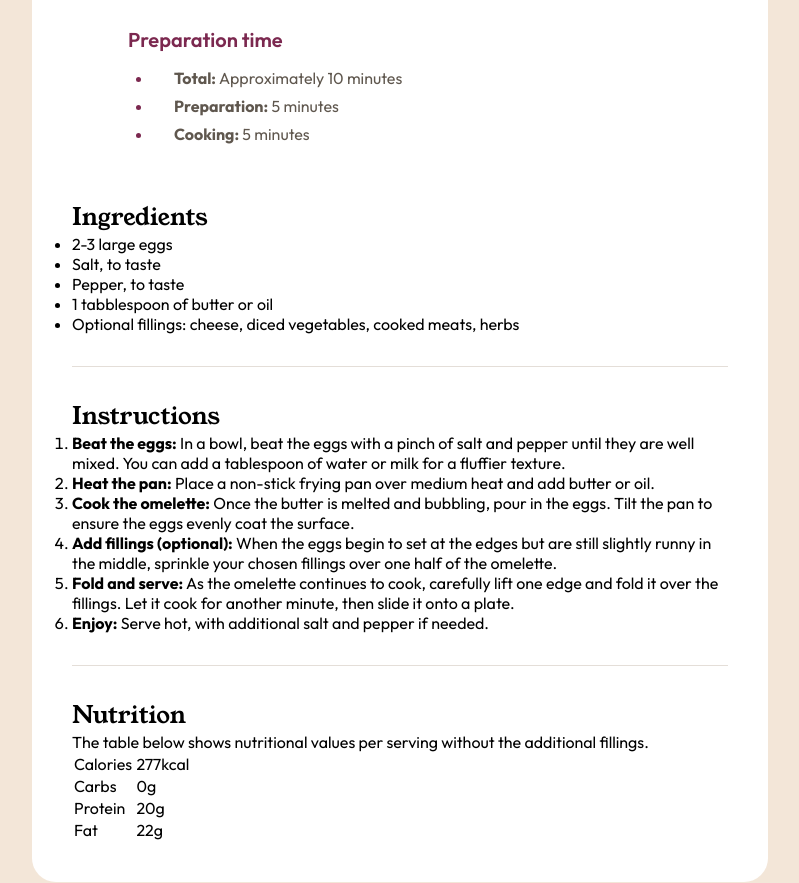
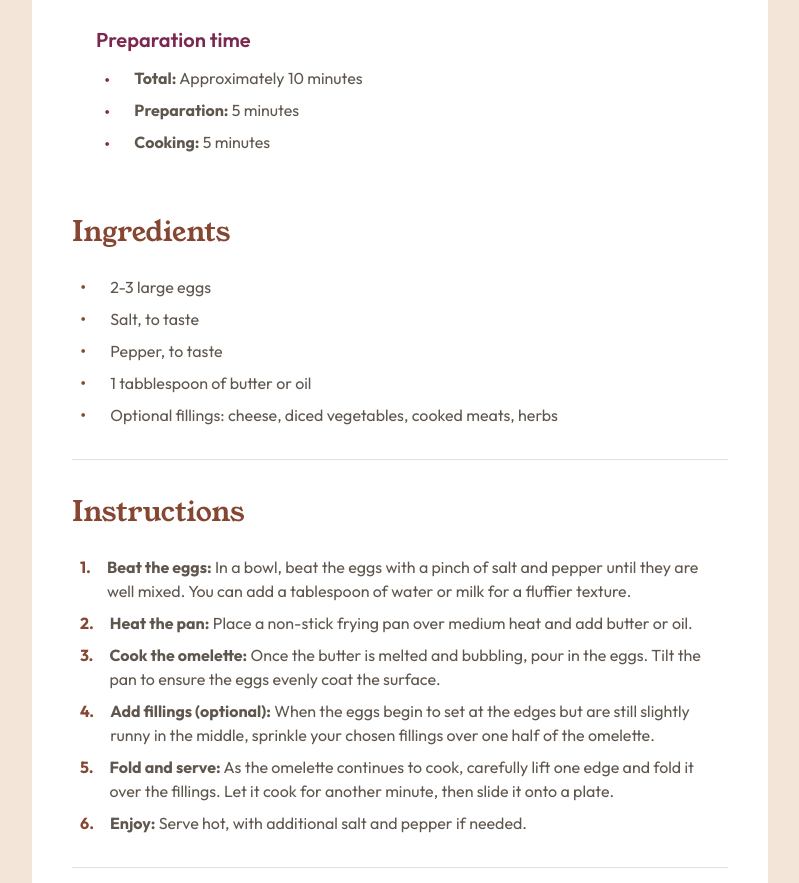
Before and after one commit to Joao0330/recipe-page-frontendmentor, a plain HTML site: page index.html in a window 1280 px wide. Shown: the part 660-1543 px from the top of the page, without its empty margins (240-1039 px from the left). Drawn offline with Linux system fonts and the light colour scheme.

Commit message:
Solved the challenge

```diff
--- a/index.html
+++ b/index.html
@@ -24,16 +24,22 @@
 						<h2>Preparation time</h2>
 						<ul>
 							<li>
+								<div>
 									<strong>Total:</strong>
 									<span>Approximately 10 minutes</span>
+								</div>
 							</li>
 							<li>
+								<div>
 									<strong>Preparation:</strong>
-								5 minutes
+									<span>5 minutes</span>
+								</div>
 							</li>
 							<li>
+								<div>
 									<strong>Cooking:</strong>
-								5 minutes
+									<span>5 minutes</span>
+								</div>
 							</li>
 						</ul>
 					</section>
@@ -41,12 +47,23 @@
 					<section class="recipe__ingredients">
 						<h2>Ingredients</h2>
 						<ul>
-							<li>2-3 large eggs</li>
-							<li>Salt, to taste</li>
-							<li>Pepper, to taste</li>
-							<li>1 tabblespoon of butter or oil</li>
-							<li>Optional fillings: cheese, diced vegetables, cooked meats, herbs</li>
+							<li>
+								<span>2-3 large eggs</span>
+							</li>
+							<li>
+								<span>Salt, to taste</span>
+							</li>
+							<li>
+								<span>Pepper, to taste</span>
+							</li>
+							<li>
+								<span>1 tabblespoon of butter or oil</span>
+							</li>
+							<li>
+								<span>Optional fillings: cheese, diced vegetables, cooked meats, herbs</span>
+							</li>
 						</ul>
+						<!-- !TODO: Continue styling from this section ^ -->
 					</section>
 
 					<hr />
@@ -55,28 +72,40 @@
 						<h2>Instructions</h2>
 						<ol>
 							<li>
+								<div>
 									<strong>Beat the eggs:</strong>
-								In a bowl, beat the eggs with a pinch of salt and pepper until they are well mixed. You can add a tablespoon of water or milk for a fluffier texture.
+									<span> In a bowl, beat the eggs with a pinch of salt and pepper until they are well mixed. You can add a tablespoon of water or milk for a fluffier texture. </span>
+								</div>
 							</li>
 							<li>
+								<div>
 									<strong>Heat the pan:</strong>
-								Place a non-stick frying pan over medium heat and add butter or oil.
+									<span> Place a non-stick frying pan over medium heat and add butter or oil. </span>
+								</div>
 							</li>
 							<li>
+								<div>
 									<strong>Cook the omelette:</strong>
-								Once the butter is melted and bubbling, pour in the eggs. Tilt the pan to ensure the eggs evenly coat the surface.
+									<span> Once the butter is melted and bubbling, pour in the eggs. Tilt the pan to ensure the eggs evenly coat the surface. </span>
+								</div>
 							</li>
 							<li>
+								<div>
 									<strong>Add fillings (optional):</strong>
-								When the eggs begin to set at the edges but are still slightly runny in the middle, sprinkle your chosen fillings over one half of the omelette.
+									<span> When the eggs begin to set at the edges but are still slightly runny in the middle, sprinkle your chosen fillings over one half of the omelette. </span>
+								</div>
 							</li>
 							<li>
+								<div>
 									<strong>Fold and serve:</strong>
-								As the omelette continues to cook, carefully lift one edge and fold it over the fillings. Let it cook for another minute, then slide it onto a plate.
+									<span> As the omelette continues to cook, carefully lift one edge and fold it over the fillings. Let it cook for another minute, then slide it onto a plate. </span>
+								</div>
 							</li>
 							<li>
+								<div>
 									<strong>Enjoy:</strong>
-								Serve hot, with additional salt and pepper if needed.
+									<span> Serve hot, with additional salt and pepper if needed. </span>
+								</div>
 							</li>
 						</ol>
 					</section>
@@ -87,31 +116,36 @@
 						<h2>Nutrition</h2>
 						<p>The table below shows nutritional values per serving without the additional fillings.</p>
 
-						<table style="width: 121.45px">
-							<tbody>
+						<table class="nutrition-table">
 							<tr>
-									<td>Calories</td>
-									<td>277kcal</td>
+								<td class="label">Calories</td>
+								<td class="value highlight">277kcal</td>
 							</tr>
 							<tr>
-									<td>Carbs</td>
-									<td>0g</td>
+								<td class="label">Carbs</td>
+								<td class="value">0g</td>
 							</tr>
 							<tr>
-									<td>Protein</td>
-									<td>20g</td>
+								<td class="label">Protein</td>
+								<td class="value">20g</td>
 							</tr>
 							<tr>
-									<td>Fat</td>
-									<td>22g</td>
+								<td class="label">Fat</td>
+								<td class="value">22g</td>
 							</tr>
-							</tbody>
 						</table>
 					</section>
 				</section>
 			</div>
 		</main>
 
-		<footer class="attribution">Challenge by <a href="https://www.frontendmentor.io?ref=challenge" target="_blank">Frontend Mentor</a>. Coded by <a href="#">Your Name Here</a>.</footer>
+		<footer>
+			<p>
+				Challenge by
+				<a href="https://www.frontendmentor.io?ref=challenge" target="_blank" rel="noopener noreferrer" aria-label="Frontend Mentor (opens in a new tab)"
+					>Frontend Mentor <span class="sr-only">(opens in a new tab)</span> </a
+				>. Coded by <a href="#">João Rodrigues</a>.
+			</p>
+		</footer>
 	</body>
 </html>
--- a/styles/core/_reset.scss
+++ b/styles/core/_reset.scss
@@ -18,6 +18,7 @@
 	text-rendering: optimizeLegibility;
 	-webkit-font-smoothing: antialiased;
 	font-family: 'Outfit', sans-serif;
+	background: $color-stone-100;
 }
 
 a {
@@ -25,9 +26,10 @@
 	color: inherit;
 }
 
-/* ul {
-	list-style-type: none;
-} */
+ul {
+	list-style: none;
+	list-style-position: inside;
+}
 
 img {
 	display: block;
--- a/styles/core/_utils.scss
+++ b/styles/core/_utils.scss
@@ -5,7 +5,6 @@
 	display: flex;
 	align-items: center;
 	justify-content: center;
-	background: $color-stone-100;
 
 	@include breakpointMobile(600px) {
 		padding: 8rem 3rem;
--- a/styles/layout/_footer.scss
+++ b/styles/layout/_footer.scss
@@ -0,0 +1,12 @@
+@use '../abstracts/' as *;
+
+footer {
+	max-width: 75rem; //1200px
+	margin: 0 auto;
+	padding: 2rem 1rem;
+	text-align: center;
+
+	a {
+		color: $color-brown-800;
+	}
+}
--- a/styles/layout/_recipe.scss
+++ b/styles/layout/_recipe.scss
@@ -35,6 +35,10 @@
 		padding: 1.5rem 3.5rem;
 		margin: 2rem 0;
 
+		@include breakpointMobile(600px) {
+			padding: 1.5rem;
+		}
+
 		h2 {
 			font-family: 'Outfit', sans-serif;
 			font-size: 1.25rem;
@@ -48,18 +52,20 @@
 			flex-direction: column;
 			gap: 0.5rem;
 			color: $color-stone-600;
-			list-style: inside;
 
 			li {
-				position: relative;
+				display: flex;
+				gap: 0.5rem;
 				padding-left: 0.5rem;
 
-				&::marker {
+				&::before {
+					content: '•';
+					flex-shrink: 0;
 					color: $color-rose-800;
-					margin-right: 5rem;
+					font-size: 1.2rem;
 				}
 
-				strong {
+				div {
 					padding-left: 1rem;
 				}
 			}
@@ -73,6 +79,39 @@
 		@include breakpointMobile(600px) {
 			padding: 0;
 		}
+
+		h2 {
+			font-size: 1.75rem;
+			color: $color-brown-800;
+			margin-bottom: 1.5rem;
+		}
+
+		ul {
+			display: flex;
+			flex-direction: column;
+			gap: 0.5rem;
+			padding: 0;
+			color: $color-stone-600;
+
+			li {
+				padding-left: 0.5rem;
+				display: flex;
+				align-items: center;
+				gap: 0.5rem;
+
+				&::before {
+					content: '•';
+					flex-shrink: 0;
+					color: $color-brown-800;
+					font-size: 1.2rem;
+				}
+
+				span {
+					margin-left: 1rem;
+					line-height: 1.5;
+				}
+			}
+		}
 	}
 
 	&__instructions {
@@ -82,14 +121,89 @@
 		@include breakpointMobile(600px) {
 			padding: 0;
 		}
+
+		h2 {
+			font-size: 1.75rem;
+			color: $color-brown-800;
+			margin-bottom: 1.5rem;
+		}
+
+		ol {
+			list-style: none;
+			counter-reset: step;
+			display: flex;
+			flex-direction: column;
+			gap: 0.5rem;
+			padding: 0;
+			color: $color-stone-600;
+			line-height: 1.5;
+
+			li {
+				display: flex;
+				align-items: flex-start;
+				counter-increment: step;
+				padding-left: 0.5rem;
+
+				&::before {
+					content: counter(step) '.';
+					font-weight: bold;
+					color: $color-brown-800;
+					flex-shrink: 0;
+				}
+
+				div {
+					margin-left: 1rem;
+				}
+			}
+		}
 	}
 
 	&__nutrition {
-		margin-top: 2rem;
+		display: flex;
+		flex-direction: column;
+		gap: 1.5rem;
+		margin: 2rem 0;
 		padding: 0 2rem;
 
 		@include breakpointMobile(600px) {
 			padding: 0;
+		}
+
+		h2 {
+			font-size: 1.75rem;
+			color: $color-brown-800;
+		}
+
+		p {
+			color: $color-stone-600;
+			line-height: 1.5;
+		}
+
+		table {
+			border-collapse: collapse;
+
+			tr {
+				border-bottom: 1px solid $color-stone-150;
+
+				&:last-child {
+					border-bottom: none;
+				}
+
+				td {
+					padding: 0.75rem 1.8rem;
+					font-size: 1rem;
+					line-height: 1.5;
+				}
+
+				.label {
+					color: $color-stone-600;
+				}
+
+				.value {
+					color: $color-brown-800;
+					font-weight: 700;
+				}
+			}
 		}
 	}
 
```
Also changed, not shown: styles/main.css. Lines whose indentation alone changed are shown as unchanged.
